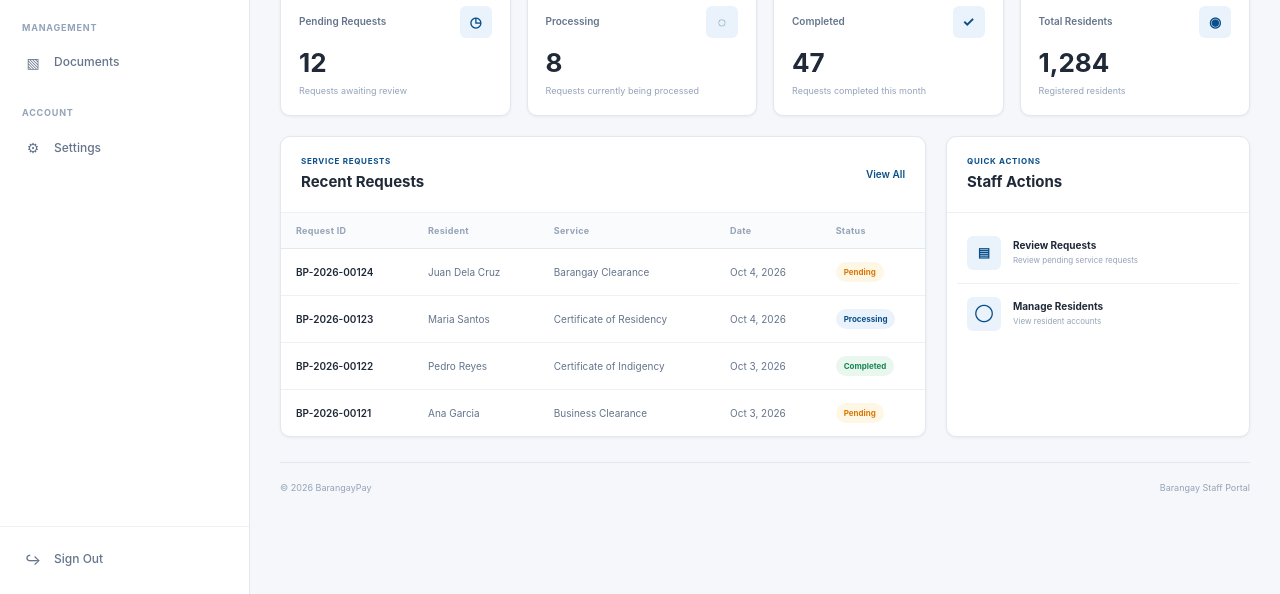
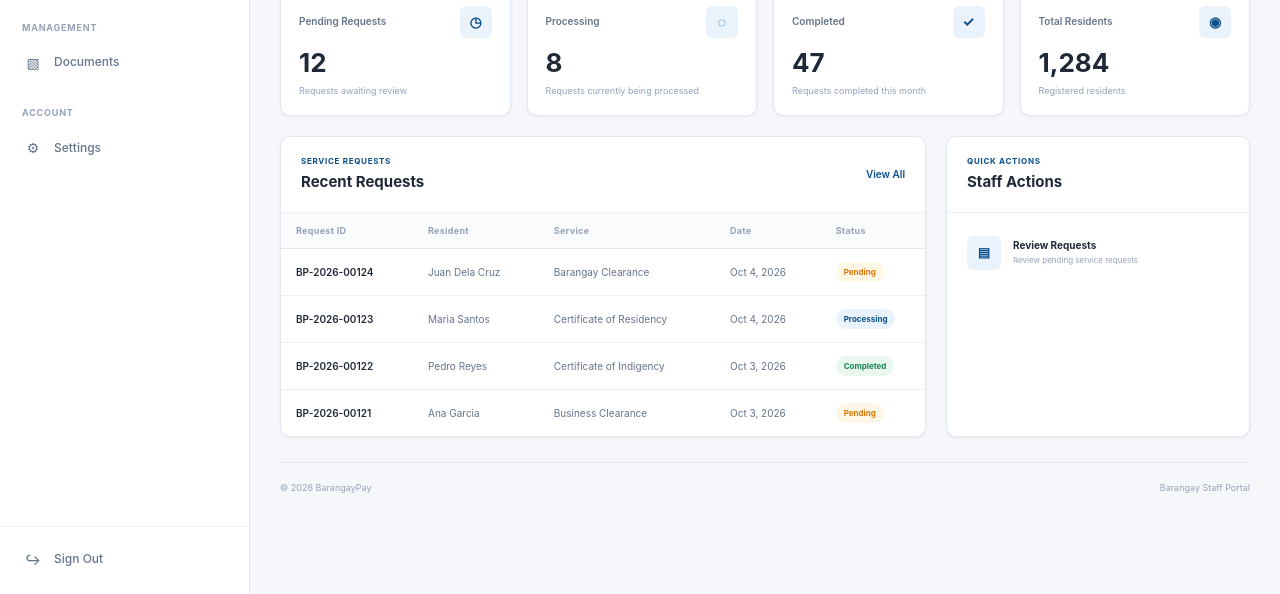
Before and after one commit to StewieG18/BarangayPay, a plain HTML site: page Staff/StaffPage/staff.html in a window 1280 px wide. Shown: the part 206-800 px from the top of the page. Drawn offline with Linux system fonts and the light colour scheme.

Commit message:
Fix Done without Backend

```diff
--- a/Staff/StaffPage/staff.html
+++ b/Staff/StaffPage/staff.html
@@ -704,7 +704,7 @@
 
 
                             <a
-                                href="requests.html"
+                                href="../StaffRequests/requests.html"
                                 class="staff-action-button"
                             >
 
@@ -725,33 +725,6 @@
                                 </div>
 
                             </a>
-
-
-
-                            <a
-                                href="residents.html"
-                                class="staff-action-button"
-                            >
-
-                                <span class="staff-action-icon">
-                                    ◯
-                                </span>
-
-                                <div>
-
-                                    <strong>
-                                        Manage Residents
-                                    </strong>
-
-                                    <span>
-                                        View resident accounts
-                                    </span>
-
-                                </div>
-
-                            </a>
-
-
 
                         </div>
 
```
